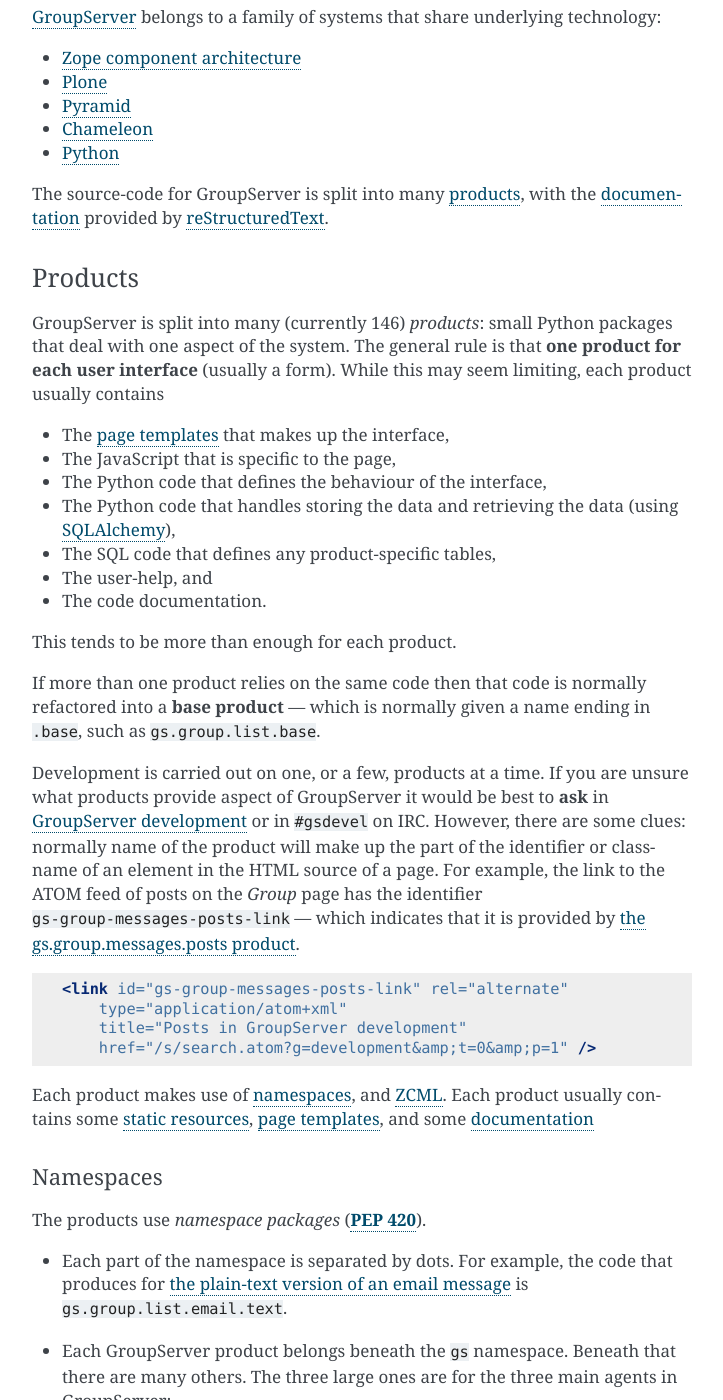
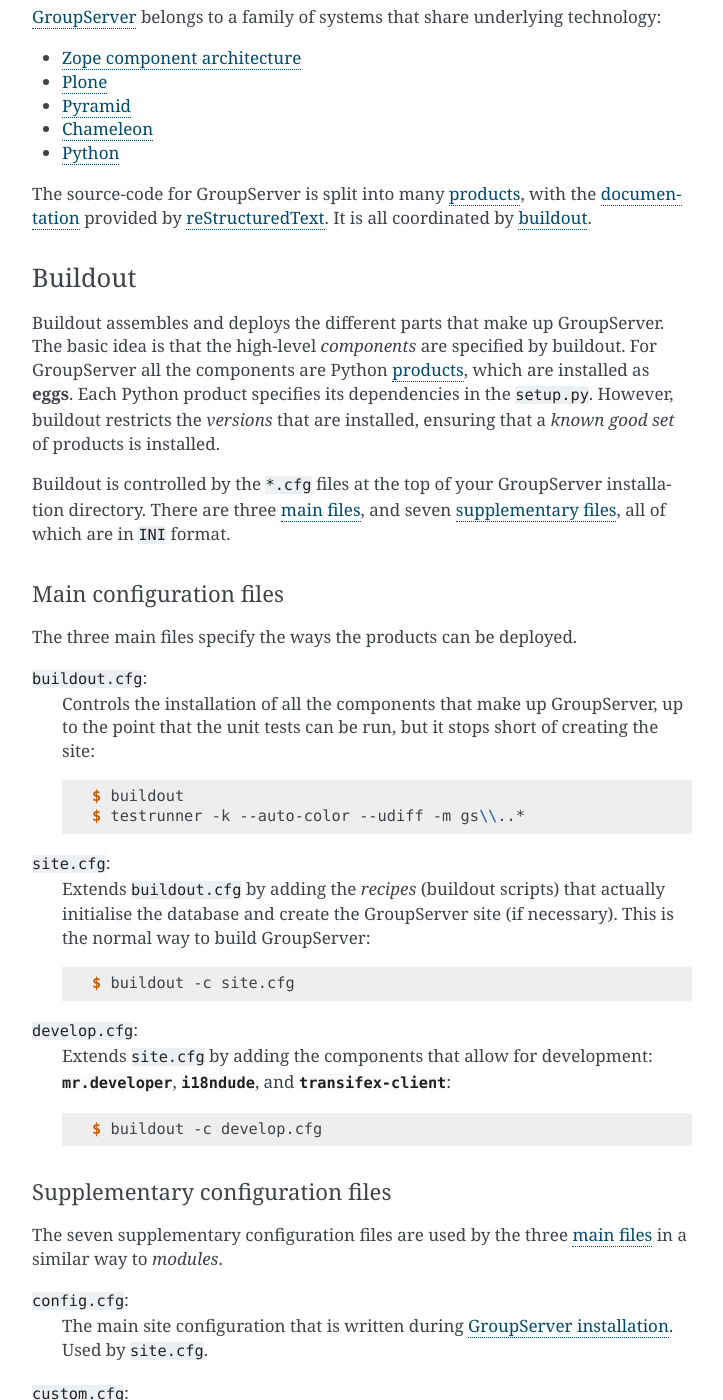
Before and after one commit to groupserver/buildout, a Sphinx documentation site: the page built from docs/development.rst, in a window 1280 px wide and 1400 px high, scrolled down 4771 px. Shown: the whole window, without its empty margins (388-1111 px from the left). Built offline with Sphinx 7.4.7, drawn with Linux system fonts in a browser that asks for light colours; some of the changed text lies outside the part shown.

Commit message:
Documenting how Buildout works for GroupServer.

```diff
--- a/docs/development.rst
+++ b/docs/development.rst
@@ -316,7 +316,98 @@
 .. _Chameleon: http://chameleon.readthedocs.io/
 
 The source-code for GroupServer is split into many products_,
-with the documentation_ provided by reStructuredText_.
+with the documentation_ provided by reStructuredText_. It is all
+coordinated by buildout_.
+
+.. index:: !Buildout, !eggs
+
+Buildout
+========
+
+Buildout assembles and deploys the different parts that make up
+GroupServer. The basic idea is that the high-level *components*
+are specified by buildout. For GroupServer all the components are
+Python products_, which are installed as **eggs**. Each Python
+product specifies its dependencies in the
+:file:`setup.py`. However, buildout restricts the *versions* that
+are installed, ensuring that a *known good set* of products is
+installed.
+
+Buildout is controlled by the ``*.cfg`` files at the top of your
+GroupServer installation directory. There are three `main
+files`_, and seven `supplementary files`_, all of which are in
+``INI`` format.
+
+.. _main files:
+
+Main configuration files
+------------------------
+
+The three main files specify the ways the products can be
+deployed.
+
+:file:`buildout.cfg`:
+  Controls the installation of all the components that make up
+  GroupServer, up to the point that the unit tests can be run,
+  but it stops short of creating the site::
+
+       $ buildout
+       $ testrunner -k --auto-color --udiff -m gs\\..*
+
+:file:`site.cfg`:
+  Extends :file:`buildout.cfg` by adding the *recipes* (buildout
+  scripts) that actually initialise the database and create the
+  GroupServer site (if necessary). This is the normal way to
+  build GroupServer::
+
+       $ buildout -c site.cfg
+
+:file:`develop.cfg`:
+   Extends :file:`site.cfg` by adding the components that allow
+   for development: :mod:`mr.developer`, :mod:`i18ndude`, and
+   :mod:`transifex-client`::
+
+       $ buildout -c develop.cfg
+
+.. index:: ztk, zope tool kit
+
+.. _supplementary files:
+
+Supplementary configuration files
+---------------------------------
+
+The seven supplementary configuration files are used by the three
+`main files`_ in a similar way to *modules*.
+
+:file:`config.cfg`:
+  The main site configuration that is written during
+  :doc:`groupserver-install`. Used by :file:`site.cfg`.
+
+:file:`custom.cfg`:
+  The products that customise the install go in this
+  configuration file. Initially it is mostly blank. Used by
+  :file:`buildout.cfg`.
+
+:file:`dependencies.cfg`:
+  The *parts* that control the *recipes* that set up the base
+  install. Used by :file:`buildout.cfg`.
+
+:file:`instance.cfg`:
+   The *parts* that control the *recipes* that install the
+   initial GroupServer site (the *instance*). Used by
+   :file:`site.cfg`.
+
+:file:`versions.cfg`:
+   The list of what specific versions should be installed. Used
+   by :file:`buildout.cfg`.
+
+:file:`zope2-2.13.24-versions-gs.cfg`:
+   The configuration for the Zope2 web-application server that
+   GroupServer is based on. Used by :file:`buildout.cfg`.
+
+:file:`ztk-versions.cfg`:
+   The configuration for the Zope Toolkit. Used by
+   :file:`buildout.cfg`.
 
 .. index::
    pair: Development; Python products
```
Also changed, not shown: other parts of docs/development.rst (+0 -1 lines).
